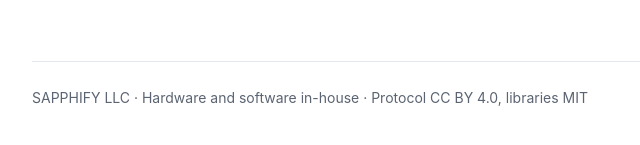
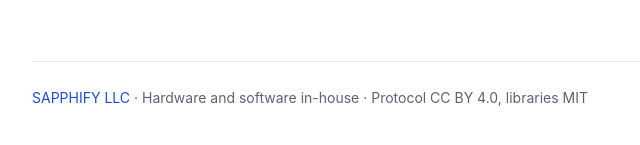
Before and after one commit to SapphifyRobotics/rotem-site, a plain HTML site: page index.html in a window 1280 px wide. Shown: the part 2155-2300 px from the top of the page, 264-904 px from the left. Drawn offline with Linux system fonts and the light colour scheme.

Commit message:
feat: serve at rotem.sapphify.com and link back to the parent company
The apex domain already serves the Sapphify software-services site. A FIRST
reviewer who lands on a contract-development pitch reads us as a dev shop,
which is precisely the impression FIRST_OUTREACH.md sets out to avoid. The
product gets its own subdomain and links back, so the parent company proves
we exist without being the first thing a reviewer sees.

```diff
--- a/index.html
+++ b/index.html
@@ -44,7 +44,7 @@
 <div class="wrap">
 
 <header>
-  <p class="brand">Sapphify LLC</p>
+  <p class="brand"><a href="https://sapphify.com" style="color:inherit">Sapphify LLC</a></p>
   <h1>ROTEM — a series of open CAN devices for FRC</h1>
   <p class="lede">One published protocol. One MIT library. One tool that runs on Linux.<br>First device: the ROTEM AHRS.</p>
 </header>
@@ -116,7 +116,7 @@ performance claim worth making.</p>
 We are looking for a small number of beta teams with real chassis time.</p>
 
 <footer>
-  SAPPHIFY LLC · Hardware and software in-house · Protocol CC BY 4.0, libraries MIT
+  <a href="https://sapphify.com">SAPPHIFY LLC</a> · Hardware and software in-house · Protocol CC BY 4.0, libraries MIT
 </footer>
 
 </div>
```
Also changed, not shown: 1 other file.
